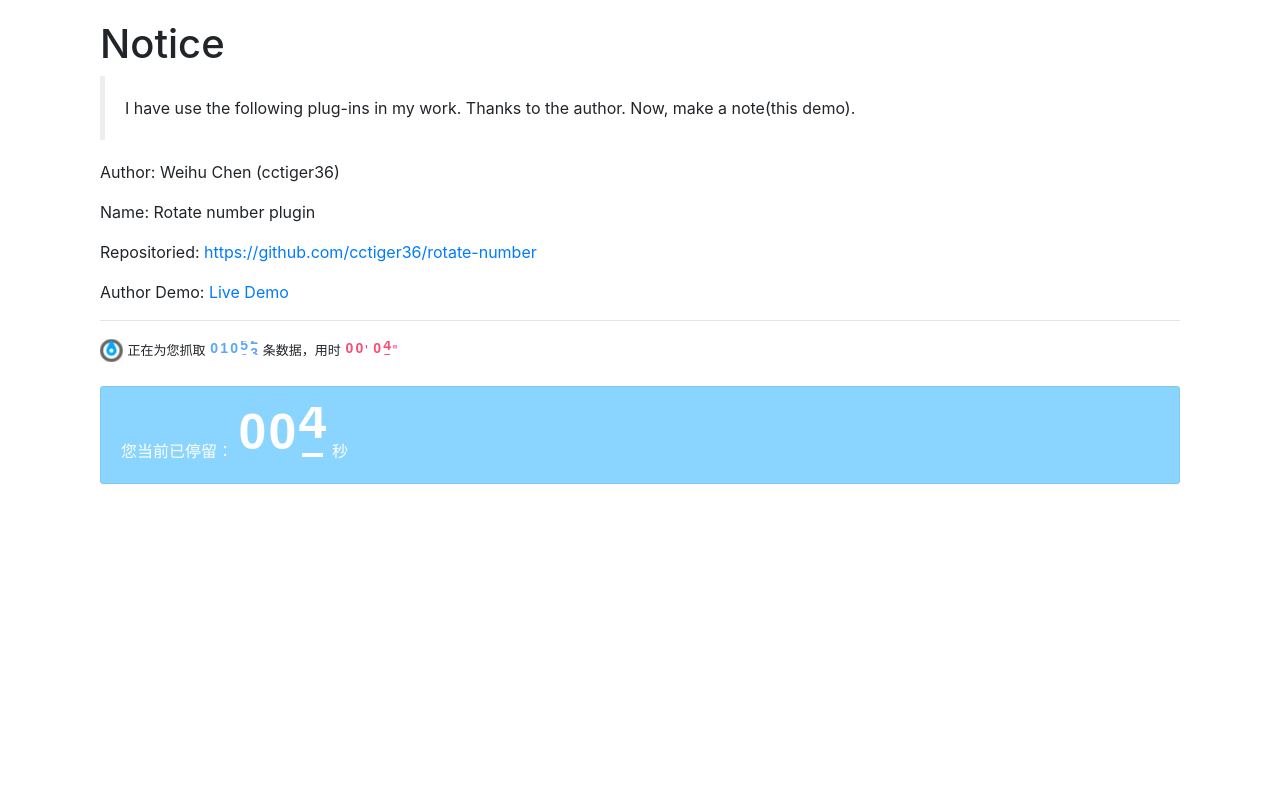
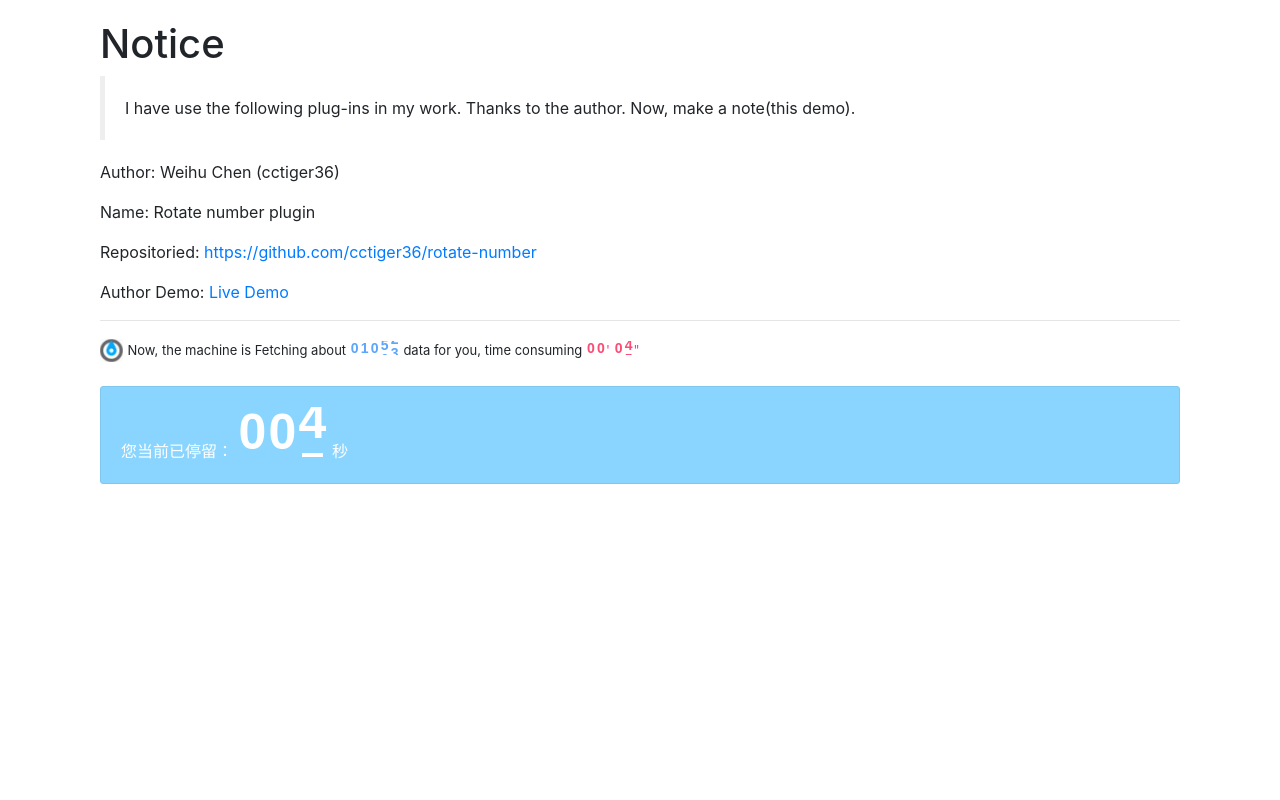
Before and after one commit to blue080/DemoRotateNum, a plain HTML site: page index.html in a window 1280 px wide. Drawn offline with nearby package versions, Linux system fonts and the light colour scheme.

Commit message:
update
update

```diff
--- a/demo.html
+++ b/index.html
@@ -93,9 +93,9 @@
         <hr/>
         <img src="rao.png" alt="" style="animation: rotation 2s infinite linear;" />
         <div style="font-size: 13px; display:inline-block;">
-            正在为您抓取
+            Now, the machine is Fetching about
             <div id="total"></div>
-             条数据，用时
+             data for you, time consuming
             <div style="color: #FF37A6; display:inline-block;">
                 <div id="min" ></div>'
                 <div id="second"></div>"
```
